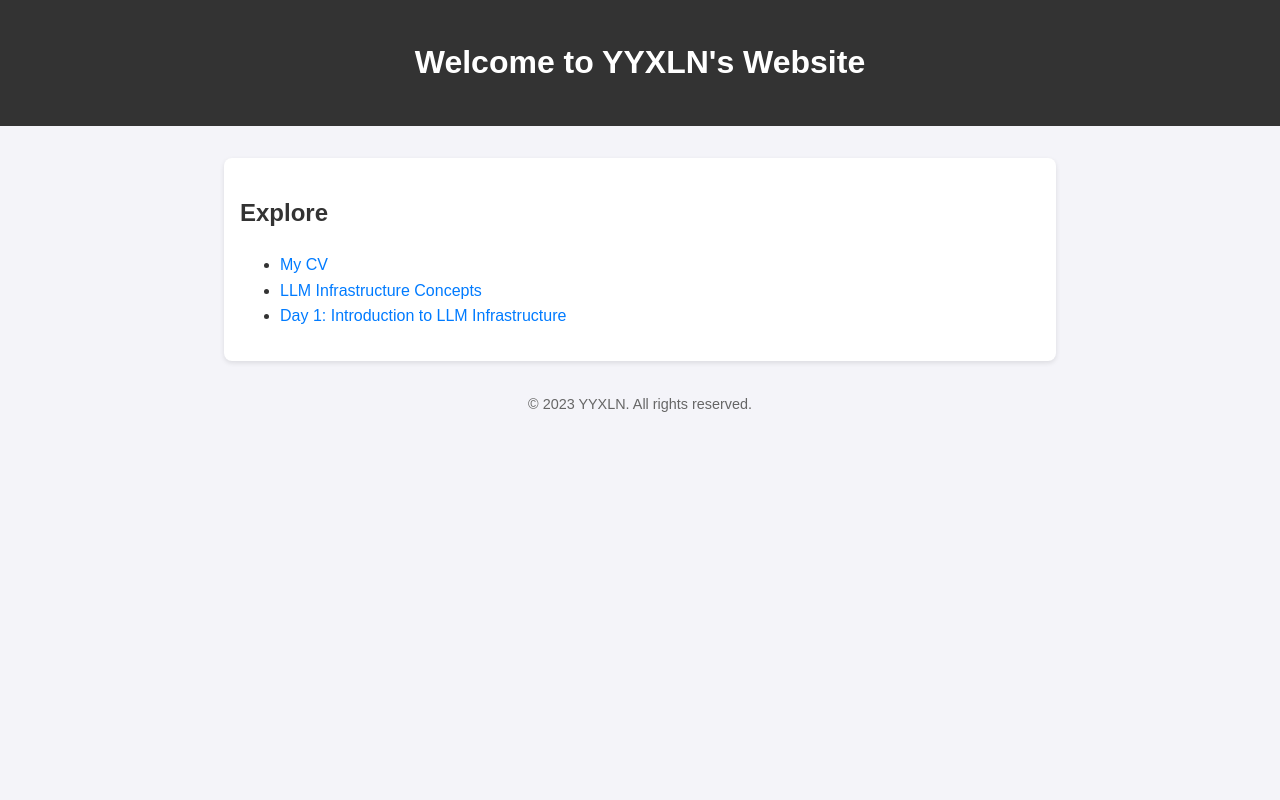
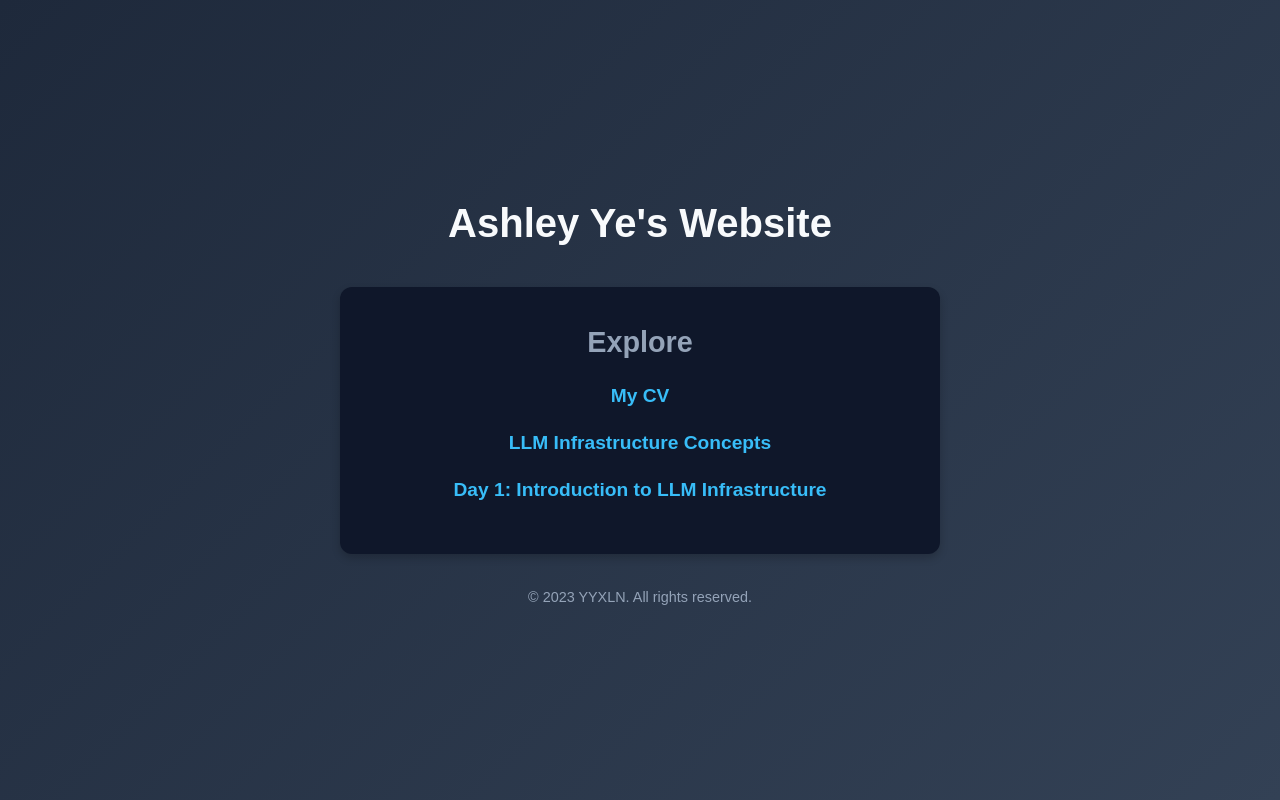
Before and after one commit to YYXLN/YYXLN.github.io, a plain HTML site: page index.html in a window 1280 px wide. Drawn offline with Linux system fonts and the light colour scheme.

Commit message:
add template

```diff
--- a/index.html
+++ b/index.html
@@ -5,46 +5,83 @@
     <meta name="viewport" content="width=device-width, initial-scale=1.0">
     <title>YYXLN's Website</title>
     <style>
-        body {
-            font-family: Arial, sans-serif;
-            line-height: 1.6;
+        /* General Reset */
+        * {
             margin: 0;
             padding: 0;
-            background-color: #f4f4f9;
-            color: #333;
+            box-sizing: border-box;
         }
+
+        body {
+            font-family: 'Arial', sans-serif;
+            background: linear-gradient(135deg, #1e293b, #334155);
+            color: #e2e8f0;
+            line-height: 1.6;
+            display: flex;
+            flex-direction: column;
+            align-items: center;
+            justify-content: center;
+            min-height: 100vh;
+            padding: 20px;
+        }
+
         header {
-            background: #333;
-            color: #fff;
-            padding: 1rem 0;
+            text-align: center;
+            margin-bottom: 2rem;
+        }
+
+        header h1 {
+            font-size: 2.5rem;
+            color: #f8fafc;
+            font-weight: bold;
+        }
+
+        .container {
+            background: #0f172a;
+            padding: 2rem;
+            border-radius: 12px;
+            box-shadow: 0 4px 8px rgba(0, 0, 0, 0.2);
+            max-width: 600px;
+            width: 100%;
             text-align: center;
         }
-        .container {
-            max-width: 800px;
-            margin: 2rem auto;
-            padding: 1rem;
-            background: #fff;
-            border-radius: 8px;
-            box-shadow: 0 2px 5px rgba(0, 0, 0, 0.1);
+
+        .container h2 {
+            font-size: 1.8rem;
+            margin-bottom: 1rem;
+            color: #94a3b8;
         }
+
+        ul {
+            list-style: none;
+        }
+
+        ul li {
+            margin: 1rem 0;
+        }
+
         a {
-            color: #007BFF;
             text-decoration: none;
+            color: #38bdf8;
+            font-size: 1.2rem;
+            font-weight: bold;
+            transition: color 0.3s ease;
         }
+
         a:hover {
-            text-decoration: underline;
+            color: #0ea5e9;
         }
+
         footer {
-            text-align: center;
             margin-top: 2rem;
             font-size: 0.9rem;
-            color: #666;
+            color: #94a3b8;
         }
     </style>
 </head>
 <body>
     <header>
-        <h1>Welcome to YYXLN's Website</h1>
+        <h1>Ashley Ye's Website</h1>
     </header>
     <div class="container">
         <h2>Explore</h2>
```
